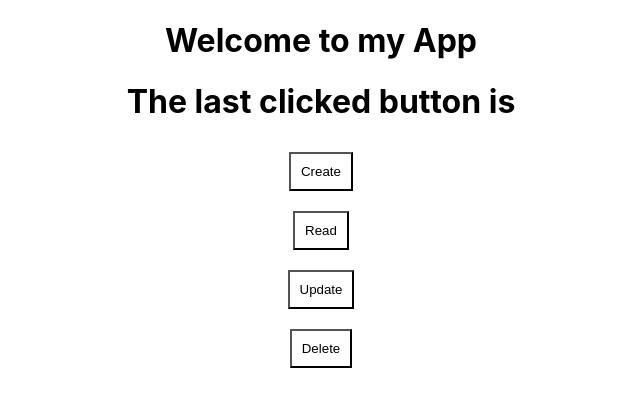
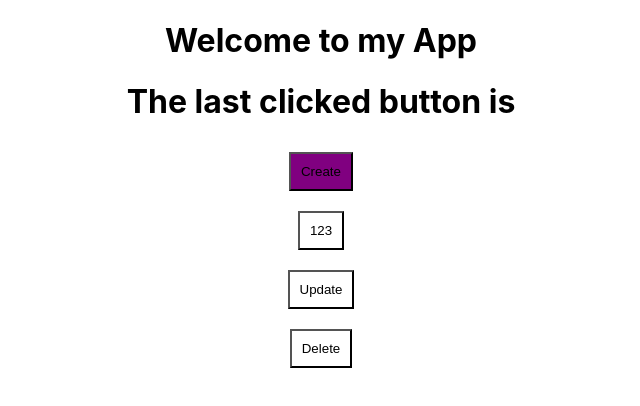
Before and after one commit to AnithaDharaneedharan/kodflix, a React (Create React App) app: page /dry in a window 1280 px wide. Shown: the top 406 px of the page, without its empty margins (319-959 px from the left). Built offline with nearby package versions, Linux system fonts and the light colour scheme.

Commit message:
patterns sample

```diff
--- a/package.json
+++ b/package.json
@@ -40,5 +40,5 @@
       "last 1 safari version"
     ]
   },
-  "proxy": "http://localhost:3002"
+  "proxy": "http://localhost:3001"
 }
--- a/src/backend/app.js
+++ b/src/backend/app.js
@@ -1,6 +1,6 @@
 const express = require('express');
 const app = express();
-const port = 3002;
+const port = 3001;
 const getShows = require('./shows');
 
 
--- a/src/frontend/App.css
+++ b/src/frontend/App.css
@@ -74,16 +74,18 @@ input {
   width: 300px;
 }
 
-.my-button {
+.button-primary {
   background-color: white;
   padding:10px;
   margin: 10px;
 }
 
-.topic {
-  display: block;
+.button-secondary {
+  background-color: purple;
+  padding:10px;
+  margin: 10px;
+}
 
-}
 
 .cursive {
   font-family: Georgia, 'Times New Roman', Times, serif;
--- a/src/frontend/App.js
+++ b/src/frontend/App.js
@@ -6,6 +6,7 @@ import Details from "./movies/Details";
 import NotFound from "./movies/NotFound";
 import Landing from "./movies/Landing";
 import ListComponent from './patterns/ListComponent';
+import ListComponentSample from "./patterns/ListComponentSample";
 
 function App() {
   return (
@@ -16,7 +17,7 @@ function App() {
         <Switch>
           <Route exact path="/" component={Landing}></Route>
           <Route exact path="/patterns" component={BestPractices}></Route>
-          <Route exact path="/dry" component={ListComponent}></Route>
+          <Route exact path="/dry" component={ListComponentSample}></Route>
           <Route exact path="/not-found" component={NotFound}></Route>
           <Route exact path="/:details" component={Details}></Route>
         </Switch>
--- a/src/frontend/movies/Search.js
+++ b/src/frontend/movies/Search.js
@@ -6,18 +6,19 @@ export default class Search extends React.Component {
     super();
     this.state = {
       searchValue: "",
-      getMovieNames: ""
+      getMovieNames: "",
+      data: ""
     };
   }
 
   componentDidMount() {
     fetch("/rest/shows")
       .then(response => response.json())
-      .then(data => this.setState({ data }));
+      .then(data => this.setState({ data: data }));
   }
 
   searchMovie(placeholder) {
-    let getMovieNames = this.state.data.shows.find(
+    const getMovieNames = this.state.data.shows.find(
       movie => movie.title === placeholder
     );
 
@@ -33,22 +34,23 @@ export default class Search extends React.Component {
   }
 
   render() {
+    let {getMovieNames, searchValue} = this.state;
     return (
       <div>
         <input
           type="text"
           placeholder="Search by movie name"
           id="searchValue"
-          value={this.state.value}
+          value={searchValue}
           onChange={event => this.change(event.target.value)}
         />
         <button
           className="search"
-          onClick={() => this.searchMovie(this.state.searchValue)}
+          onClick={() => this.searchMovie(searchValue)}
         >
           Search
         </button>
-        <p>The movie name you searched for is {this.state.getMovieNames}</p>
+        <p>The movie name you searched for is {getMovieNames}</p>
       </div>
     );
   }
--- a/src/frontend/patterns/BestPractices.js
+++ b/src/frontend/patterns/BestPractices.js
@@ -12,20 +12,25 @@ export default function BestPractices() {
           <li>Not having unit tests and 100% coverage</li>
           <li>Dont Touch the DOM</li>
           <li>Inefficient project file structure</li>
+          <li>Avoid the Monolitic approach POWER OF REACT IS COMPONENTS</li>
+          <li>rcc,imrc from ES7 PLUGIN - Import snippet library</li>
+
+          <li>Dont Repeat Yourself</li>
           <li>Template literals</li>
-          <li>Incorrect proptypes</li>
-          <li>Avoid the Monolitic approach </li>
+          <li>Different proptypes eg: Number</li>
+
           <li>Adjacent JSX elements must be wrapped</li>
           <li>class instead of className</li>
           <li>Dont Touch the DOM</li>
           <li>export default</li>
+          <li>e.prevent.default</li>
           <li>
             Not using the right lifecycle method--EVERYTIME SETSTATE is called ,
             rendered so many times
           </li>
           <li>Infinite loop if you dont pass into the arrow fn / bind it</li>
           <li>Not keeping up with upgrades</li>
-          <li>rcc,imrc from ES7 PLUGIN - Import snippet library</li>
+
           <li>Async await instead of promises</li>
           <li>
             Component doesnt contain an export when import {} and default{" "}
@@ -46,10 +51,14 @@ export default function BestPractices() {
             destructuring and short hand
           </li>
           <li>Use Default values</li>
+          <li>Missing keys props</li>
+          <li>
+            Use pascal case while defining react component and File name should
+            be same as component name
+          </li>
         </ul>
       </div>
       <Link to="/dry">DRY</Link>
-
     </>
   );
 }
--- a/src/frontend/patterns/ListComponent.js
+++ b/src/frontend/patterns/ListComponent.js
@@ -1,32 +1,49 @@
 import React from "react";
-import ListItemComponent from "./ListItemComponent"
-// Dirty
+
 export default class ListComponent extends React.Component {
   constructor(props) {
     super(props);
     this.state = { lastClickedButton: "" };
   }
- click= (title) => this.setState({ lastClickedButton: title });
+
   render() {
-
     return (
-      <div className="topic">
+      <div>
         <h1>The last clicked button is {this.state.lastClickedButton}</h1>
         <div>
-          <div>
-
-          <ListItemComponent title="Create" click={this.click}/>
+        <div>
+            <button
+              className="my-button"
+              onClick={() => this.setState({ lastClickedButton: "Create" })}
+            >
+              Create
+            </button>
           </div>
 
           <div>
-          <ListItemComponent title="Read" click={(title)=>this.setState({ lastClickedButton: title })} />
+            <button
+              className="my-button"
+              onClick={() => this.setState({ lastClickedButton: "Update" })}
+            >
+              Update
+            </button>
           </div>
-
           <div>
-          <ListItemComponent title="Update"  click={(title)=>this.setState({ lastClickedButton: title })}/>
+            <button
+              className="my-button"
+              onClick={() => this.setState({ lastClickedButton: "Read" })}
+            >
+              Read
+            </button>
           </div>
-
-          <div><ListItemComponent title="Delete" click={(title)=>this.setState({ lastClickedButton: title })}/></div>
+          <div>
+            <button
+              className="my-button"
+              onClick={() => this.setState({ lastClickedButton: "Delete" })}
+            >
+              Delete
+            </button>
+          </div>
         </div>
       </div>
     );
--- /dev/null
+++ b/src/frontend/patterns/ListComponentSample.js
@@ -0,0 +1,40 @@
+import React from "react";
+import ListItemComponentSample from "./ListItemComponentSample";
+
+export default class ListComponentSample extends React.Component {
+  constructor(props) {
+    super(props);
+    this.state = { lastClickedButton: "" };
+  }
+
+  click = title => this.setState({ lastClickedButton: title });
+
+  render() {
+    return (
+      <div className="topic">
+        <h1>The last clicked button is {this.state.lastClickedButton}</h1>
+        <div>
+          <div>
+            <ListItemComponentSample
+              title="Create"
+              click={this.click}
+              className="button-secondary"
+            />
+          </div>
+
+          <div>
+            <ListItemComponentSample title={123} click={this.click} />
+          </div>
+
+          <div>
+            <ListItemComponentSample title="Update" click={this.click} />
+          </div>
+
+          <div>
+            <ListItemComponentSample title="Delete" click={this.click} />
+          </div>
+        </div>
+      </div>
+    );
+  }
+}
--- /dev/null
+++ b/src/frontend/patterns/ListItemComponentSample.js
@@ -0,0 +1,14 @@
+import React from "react";
+
+export default function ListItemComponentSample({className = "button-primary", title, click}) {
+
+    return (
+      <button
+        className={className}
+        onClick={() => click(title)}
+      >
+        {title}
+      </button>
+    );
+
+}
```
